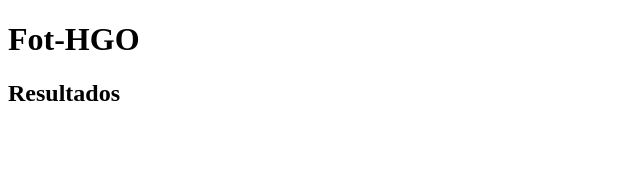
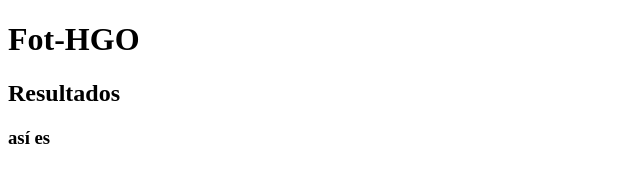
Before and after one commit to jesusballes/pagina-web, a plain HTML site: page index.html in a window 1280 px wide. Shown: the full height of the page, 0-640 px from the left. Drawn offline with Linux system fonts and the light colour scheme.

```diff
--- a/index.html
+++ b/index.html
@@ -7,5 +7,6 @@
   <body>
     <h1>Fot-HGO</h1>
     <h2>Resultados</h2>
+    <h3>así es</h3>
   </body>
 </html>
```
